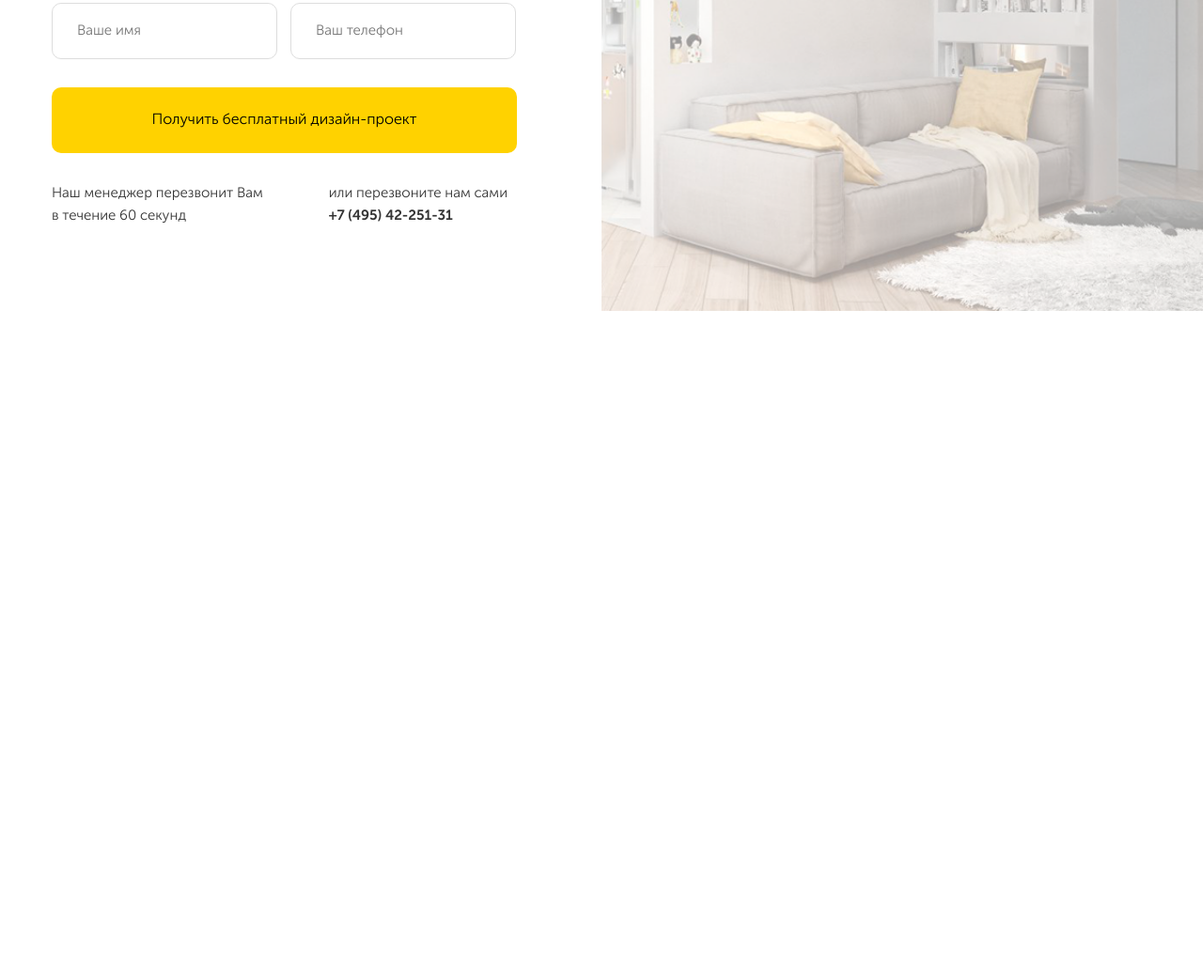
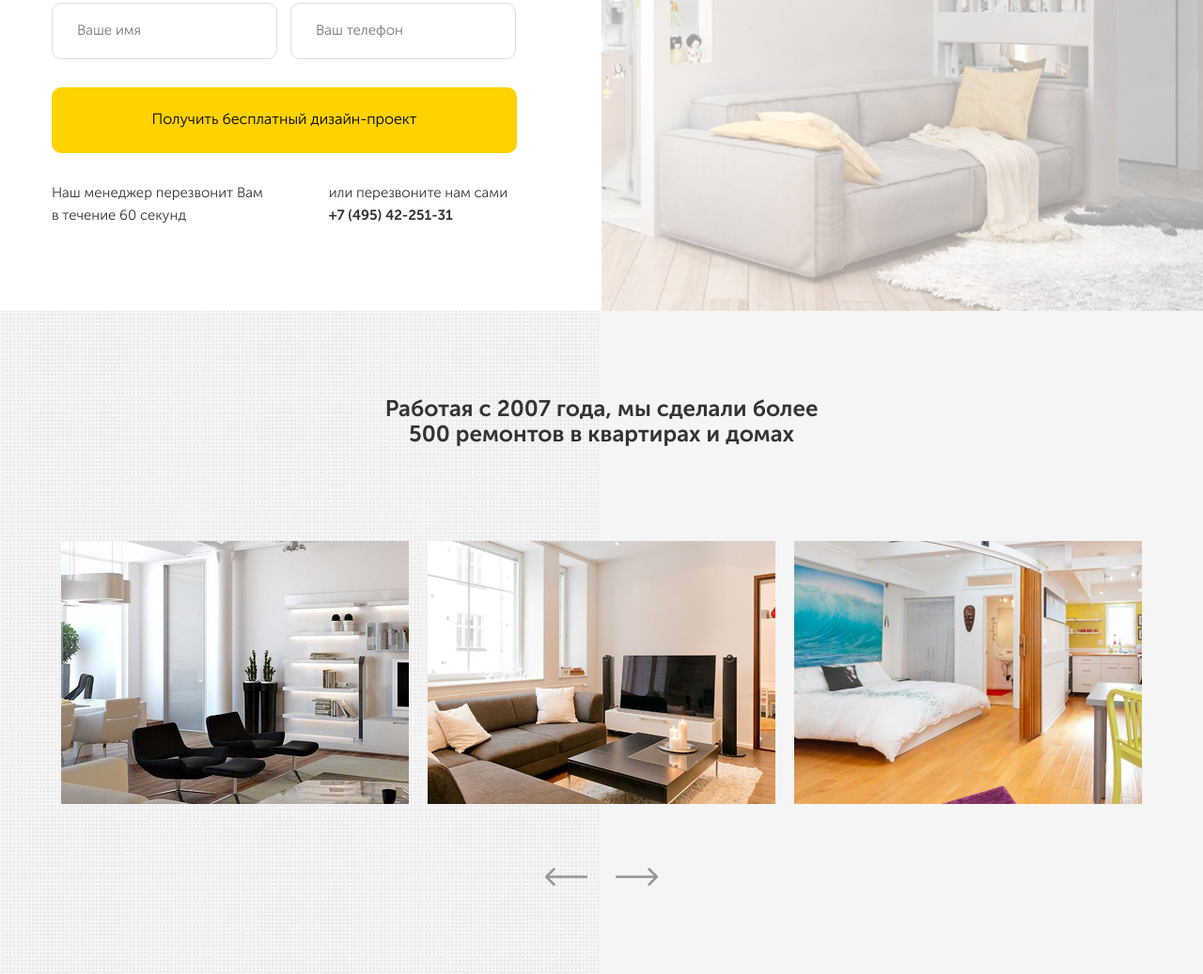
Before and after one commit to kurbanaliev/webstart, a plain HTML site: page src/index.html in a window 1280 px wide. Shown: the part 1013-2050 px from the top of the page at 94% size. Before the commit the page ends 1344 px from the top, so only its background shows below. Drawn offline with nearby package versions, Linux system fonts and the light colour scheme.

Commit message:
сверстал блок со слайдером

```diff
--- /dev/null
+++ b/src/css/slick.css
@@ -0,0 +1,119 @@
+/* Slider */
+.slick-slider
+{
+    position: relative;
+
+    display: block;
+    box-sizing: border-box;
+
+    -webkit-user-select: none;
+       -moz-user-select: none;
+        -ms-user-select: none;
+            user-select: none;
+
+    -webkit-touch-callout: none;
+    -khtml-user-select: none;
+    -ms-touch-action: pan-y;
+        touch-action: pan-y;
+    -webkit-tap-highlight-color: transparent;
+}
+
+.slick-list
+{
+    position: relative;
+
+    display: block;
+    overflow: hidden;
+
+    margin: 0;
+    padding: 0;
+}
+.slick-list:focus
+{
+    outline: none;
+}
+.slick-list.dragging
+{
+    cursor: pointer;
+    cursor: hand;
+}
+
+.slick-slider .slick-track,
+.slick-slider .slick-list
+{
+    -webkit-transform: translate3d(0, 0, 0);
+       -moz-transform: translate3d(0, 0, 0);
+        -ms-transform: translate3d(0, 0, 0);
+         -o-transform: translate3d(0, 0, 0);
+            transform: translate3d(0, 0, 0);
+}
+
+.slick-track
+{
+    position: relative;
+    top: 0;
+    left: 0;
+
+    display: block;
+    margin-left: auto;
+    margin-right: auto;
+}
+.slick-track:before,
+.slick-track:after
+{
+    display: table;
+
+    content: '';
+}
+.slick-track:after
+{
+    clear: both;
+}
+.slick-loading .slick-track
+{
+    visibility: hidden;
+}
+
+.slick-slide
+{
+    display: none;
+    float: left;
+
+    height: 100%;
+    min-height: 1px;
+}
+[dir='rtl'] .slick-slide
+{
+    float: right;
+}
+.slick-slide img
+{
+    display: block;
+}
+.slick-slide.slick-loading img
+{
+    display: none;
+}
+.slick-slide.dragging img
+{
+    pointer-events: none;
+}
+.slick-initialized .slick-slide
+{
+    display: block;
+}
+.slick-loading .slick-slide
+{
+    visibility: hidden;
+}
+.slick-vertical .slick-slide
+{
+    display: block;
+
+    height: auto;
+
+    border: 1px solid transparent;
+}
+.slick-arrow.slick-hidden {
+    display: none;
+}
--- a/src/index.html
+++ b/src/index.html
@@ -6,6 +6,7 @@
   <meta http-equiv="X-UA-Compatible" content="ie=edge">
   <title>Document</title>
   <link rel="stylesheet" href="css/normalize.css">
+  <link rel="stylesheet" href="css/slick.css">
   <link rel="stylesheet" href="css/style.css">
 </head>
 <body>
@@ -108,6 +109,29 @@
         </div>
       </div>
     </section>
+    <section class="section portfolio">
+      <div class="container">
+        <h2 class="section-title portfolio__title">
+          Работая с 2007 года, мы сделали более 500 ремонтов в квартирах и домах
+        </h2>
+        <div class="slider">
+          <div class="slide__item"><img class="slider__image" src="img/portfolio/slider-1.jpg" alt=""></div>
+          <div class="slide__item"><img class="slider__image" src="img/portfolio/slider-2.jpg" alt=""></div>
+          <div class="slide__item"><img class="slider__image" src="img/portfolio/slider-3.jpg" alt=""></div>
+          <div class="slide__item"><img class="slider__image" src="img/portfolio/slider-1.jpg" alt=""></div>
+          <div class="slide__item"><img class="slider__image" src="img/portfolio/slider-2.jpg" alt=""></div>
+          <div class="slide__item"><img class="slider__image" src="img/portfolio/slider-3.jpg" alt=""></div>
+        </div><!-- slider -->
+        <div class="arrows portfolio__arrows">
+          <div class="arrows__left">
+              <img src="img/portfolio/left-arrow.png" alt="">
+          </div>
+          <div class="arrows__right">
+            <img src="img/portfolio/right-arrow.png" alt="">
+          </div>
+        </div>
+      </div>
+    </section>
   </main>
 
   <div class="modal" id="modal">
@@ -116,6 +140,36 @@
       <h4 class="modal-gialog__title">Всплывающее окно</h4>
     </div>
   </div>
-  <script src="js/main.js"></script>
+  <!-- <script src="js/main.js"></script> -->
+  <script src="https://code.jquery.com/jquery-3.4.1.min.js" integrity="sha256-CSXorXvZcTkaix6Yvo6HppcZGetbYMGWSFlBw8HfCJo="
+  crossorigin="anonymous"></script>
+  <script src="js/modal.js"></script>
+  <script src="js/slick.min.js"></script>
+  <script>
+    $(document).ready(function() {
+      $('.slider').slick({
+        slidesToShow: 3,
+        slidesToScroll: 1,
+        prevArrow: $('.arrows__left'),
+        nextArrow: $('.arrows__right'),
+        responsive: [
+          {
+            breakpoint: 1200,
+            settings: {
+              slidesToShow: 2,
+              slidesToScroll: 1,
+            }
+          },
+          {
+            breakpoint: 768,
+            settings: {
+              slidesToShow: 1,
+              slidesToScroll: 1
+            }
+          }
+        ]
+      });
+    });
+  </script>
 </body>
 </html>
--- /dev/null
+++ b/src/js/modal.js
@@ -0,0 +1,13 @@
+$(document).ready(function(){
+  var button = $('#button');
+  var modal = $('#modal');
+  var close = $('#close');
+
+  button.on('click', function(){
+    modal.addClass('modal_active');
+  });
+
+  close.on('click', function(){
+    modal.removeClass('modal_active');
+  });
+});
--- a/src/sass/_interface.sass
+++ b/src/sass/_interface.sass
@@ -28,6 +28,7 @@ img
   &-title
     font-size: 24px
     +bold
+    text-align: center
   &-subtitle
     display: block
     font-size: 16px
@@ -39,3 +40,7 @@ img
   &:focus
     border: 1px solid orange
     outline: none
+.arrows
+  &__left, &__right
+    &:hover
+      cursor: pointer
--- a/src/sass/blocks/_offer.sass
+++ b/src/sass/blocks/_offer.sass
@@ -19,6 +19,7 @@
     max-width: 360px
     line-height: 35px
     margin-bottom: 24px
+    text-align: left
   &__subtitle
     max-width: 250px
     margin-bottom: 30px
--- /dev/null
+++ b/src/sass/blocks/_portfolio.sass
@@ -0,0 +1,16 @@
+.portfolio
+  background: $secondary url('../img/portfolio/portfolio-pattern.jpg') repeat-y center left
+  background-size: 50%
+  &__title
+    max-width: 500px
+    margin: auto
+    margin-bottom: 100px
+  &__arrows
+    max-width: 120px
+    margin: auto
+    margin-top: 68px
+    display: flex
+    justify-content: space-between
+.slider
+  &__image
+    margin: auto
--- a/src/sass/style.sass
+++ b/src/sass/style.sass
@@ -9,3 +9,5 @@
 @import 'blocks/offer'
 // Стили для модального окна
 @import 'blocks/modal'
+// Стили для портфолио
+@import 'blocks/portfolio'
```
Also changed, not shown: src/css/slick-theme.css (added), src/css/style.css, src/img/offer/portfolio-pattern.jpg (added), src/img/offer/slider-2.jpg (added), src/img/offer/slider-3.jpg (added), src/img/portfolio/left-arrow.png (added), src/img/portfolio/portfolio-pattern.jpg (added), src/img/portfolio/right-arrow.png (added), src/img/portfolio/slider-1.jpg (added), src/img/portfolio/slider-2.jpg (added), src/img/portfolio/slider-3.jpg (added), src/js/main.js (line endings or trailing spaces), src/js/slick.min.js (added), 1 other file.
